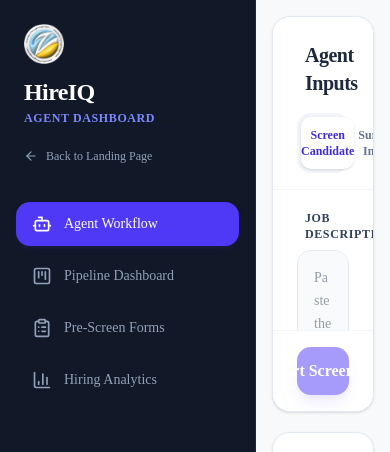
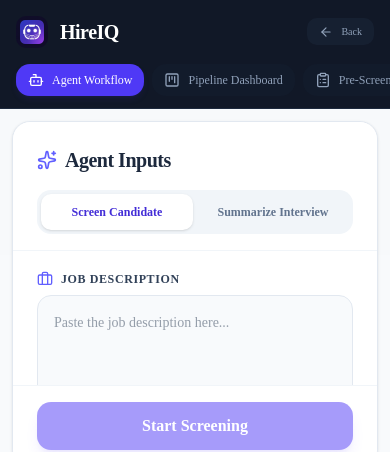
Before and after one commit to hammadshabbir10/HireIQ_AI_Recruitment_Agent, a Next.js app: page /dashboard in a window 390 px wide. Shown: the top 452 px of the page. Built offline with nearby package versions, Linux system fonts and the light colour scheme; no server answers; the database is empty.

Commit message:
Fix dashboard layout for mobile screens (<480px) with responsive top nav

```diff
--- a/app/dashboard/page.tsx
+++ b/app/dashboard/page.tsx
@@ -177,83 +177,86 @@ export default function Home() {
   };
 
   return (
-    <div className="flex h-screen bg-slate-50 font-sans overflow-hidden">
+    <div className="flex flex-col md:flex-row h-screen h-[100dvh] bg-slate-50 font-sans overflow-hidden">
 
-      {/* SIDEBAR */}
-      <aside className="w-64 bg-[#111827] flex flex-col shrink-0 border-r border-slate-800 z-10 transition-all duration-300">
-        <div className="p-6">
-          <div className="flex items-center gap-3 mb-4">
+      {/* SIDEBAR / TOP NAV ON MOBILE */}
+      <aside className="w-full md:w-64 h-auto md:h-full bg-[#111827] flex flex-col shrink-0 border-b md:border-r border-slate-800 z-20 transition-all duration-300">
+        <div className="p-4 md:p-6 flex justify-between items-center md:items-start md:flex-col">
+          <div className="flex items-center gap-3 md:mb-4">
             <Link href="/">
               <img
-                src="/zikra_infotech_logo.png"
-                alt="Zikra Info Tech Logo"
-                className="h-10 w-auto object-contain hover:opacity-80 transition-opacity cursor-pointer"
+                src="/hireiq_logo.png"
+                alt="HireIQ Logo"
+                className="h-8 md:h-10 w-auto object-contain hover:opacity-80 transition-opacity cursor-pointer rounded-lg"
               />
             </Link>
+            <div className="hidden md:block">
+              <h1 className="font-bold text-2xl leading-none text-white tracking-tight">HireIQ</h1>
+              <p className="text-xs uppercase font-semibold text-indigo-400 tracking-wider mt-1.5">Agent Dashboard</p>
+            </div>
+            <div className="md:hidden block">
+               <h1 className="font-bold text-xl leading-none text-white tracking-tight">HireIQ</h1>
+            </div>
           </div>
-          <div>
-            <h1 className="font-bold text-2xl leading-none text-white tracking-tight">HireIQ</h1>
-            <p className="text-xs uppercase font-semibold text-indigo-400 tracking-wider mt-1.5">Agent Dashboard</p>
-          </div>
-          <div className="mt-5">
-            <Link href="/" className="inline-flex items-center gap-2 text-xs font-medium text-slate-400 hover:text-white transition-colors">
-              <ArrowLeft className="w-3.5 h-3.5" /> Back to Landing Page
+          <div className="mt-0 md:mt-5">
+            <Link href="/" className="inline-flex items-center gap-2 text-[10px] md:text-xs font-medium text-slate-400 hover:text-white transition-colors bg-slate-800/50 md:bg-transparent px-3 py-1.5 md:px-0 md:py-0 rounded-lg">
+              <ArrowLeft className="w-3.5 h-3.5" /> <span className="hidden md:inline">Back to Landing Page</span><span className="inline md:hidden">Back</span>
             </Link>
           </div>
         </div>
 
-        <nav className="flex-1 px-4 space-y-2 mt-2">
+        <nav className="px-4 pb-3 md:pb-0 md:px-4 md:flex-1 flex md:flex-col gap-2 md:space-y-2 mt-0 md:mt-2 overflow-x-auto no-scrollbar shrink-0">
           <button
             onClick={() => handleTabChange('agent')}
-            className={`w-full flex items-center gap-3 px-4 py-3 rounded-xl transition-all ${
+            className={`whitespace-nowrap flex items-center gap-2 md:gap-3 px-3 py-2 md:px-4 md:py-3 rounded-xl transition-all ${
               activeTab === 'agent'
               ? 'bg-indigo-600 text-white shadow-md shadow-indigo-900/20'
-              : 'text-slate-400 hover:bg-slate-800/50 hover:text-slate-200'
+              : 'text-slate-400 hover:bg-slate-800/50 hover:text-slate-200 bg-slate-800/20 md:bg-transparent'
             }`}
           >
-            <Bot className="w-5 h-5" />
-            <span className="font-medium text-sm">Agent Workflow</span>
+            <Bot className="w-4 h-4 md:w-5 md:h-5" />
+            <span className="font-medium text-xs md:text-sm">Agent Workflow</span>
           </button>
 
           <button
             onClick={() => handleTabChange('pipeline')}
-            className={`w-full flex items-center gap-3 px-4 py-3 rounded-xl transition-all ${
+            className={`whitespace-nowrap flex items-center gap-2 md:gap-3 px-3 py-2 md:px-4 md:py-3 rounded-xl transition-all ${
               activeTab === 'pipeline'
               ? 'bg-indigo-600 text-white shadow-md shadow-indigo-900/20'
-              : 'text-slate-400 hover:bg-slate-800/50 hover:text-slate-200'
+              : 'text-slate-400 hover:bg-slate-800/50 hover:text-slate-200 bg-slate-800/20 md:bg-transparent'
             }`}
           >
-            <KanbanSquare className="w-5 h-5" />
-            <span className="font-medium text-sm">Pipeline Dashboard</span>
+            <KanbanSquare className="w-4 h-4 md:w-5 md:h-5" />
+            <span className="font-medium text-xs md:text-sm">Pipeline Dashboard</span>
           </button>
 
           <button
             onClick={() => handleTabChange('prescreen')}
-            className={`w-full flex items-center gap-3 px-4 py-3 rounded-xl transition-all ${
+            className={`whitespace-nowrap flex items-center gap-2 md:gap-3 px-3 py-2 md:px-4 md:py-3 rounded-xl transition-all ${
               activeTab === 'prescreen'
               ? 'bg-indigo-600 text-white shadow-md shadow-indigo-900/20'
-              : 'text-slate-400 hover:bg-slate-800/50 hover:text-slate-200'
+              : 'text-slate-400 hover:bg-slate-800/50 hover:text-slate-200 bg-slate-800/20 md:bg-transparent'
             }`}
           >
-            <ClipboardList className="w-5 h-5" />
-            <span className="font-medium text-sm">Pre-Screen Forms</span>
+            <ClipboardList className="w-4 h-4 md:w-5 md:h-5" />
+            <span className="font-medium text-xs md:text-sm">Pre-Screen Forms</span>
           </button>
 
           <button
             onClick={() => handleTabChange('analytics')}
-            className={`w-full flex items-center gap-3 px-4 py-3 rounded-xl transition-all ${
+            className={`whitespace-nowrap flex items-center gap-2 md:gap-3 px-3 py-2 md:px-4 md:py-3 rounded-xl transition-all ${
               activeTab === 'analytics'
               ? 'bg-indigo-600 text-white shadow-md shadow-indigo-900/20'
-              : 'text-slate-400 hover:bg-slate-800/50 hover:text-slate-200'
+              : 'text-slate-400 hover:bg-slate-800/50 hover:text-slate-200 bg-slate-800/20 md:bg-transparent'
             }`}
           >
-            <BarChart3 className="w-5 h-5" />
-            <span className="font-medium text-sm">Hiring Analytics</span>
+            <BarChart3 className="w-4 h-4 md:w-5 md:h-5" />
+            <span className="font-medium text-xs md:text-sm">Hiring Analytics</span>
           </button>
         </nav>
 
         {user && (
-          <div className="p-4 border-t border-slate-800/60 bg-slate-900/30">
+          <div className="hidden md:block p-4 border-t border-slate-800/60 bg-slate-900/30">
             <div className="flex items-center gap-3 mb-4">
               <div className="w-10 h-10 rounded-full bg-slate-800 flex items-center justify-center border border-slate-700 shrink-0 shadow-inner">
                 <UserIcon className="w-5 h-5 text-slate-300" />
@@ -277,8 +280,8 @@ export default function Home() {
       </aside>
 
       {/* MAIN CONTENT AREA */}
-      <main className="flex-1 flex flex-col min-w-0 overflow-hidden bg-slate-50/50">
-        <div className="flex-1 p-4 md:p-6 lg:max-w-[1400px] lg:mx-auto w-full flex flex-col overflow-hidden min-h-0 relative">
+      <main className="flex-1 flex flex-col min-w-0 overflow-y-auto md:overflow-hidden bg-slate-50/50">
+        <div className="flex-1 p-3 md:p-6 lg:max-w-[1400px] lg:mx-auto w-full flex flex-col min-h-0 relative">
 
           {/* Loading Overlay */}
           {isTabLoading && (
```
